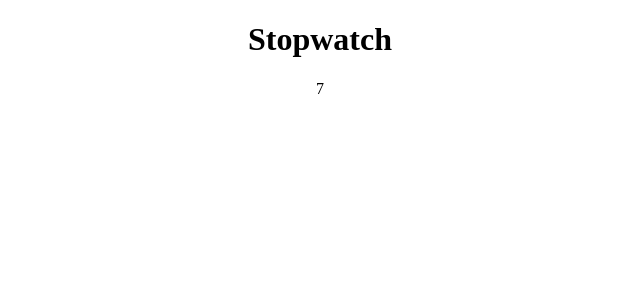
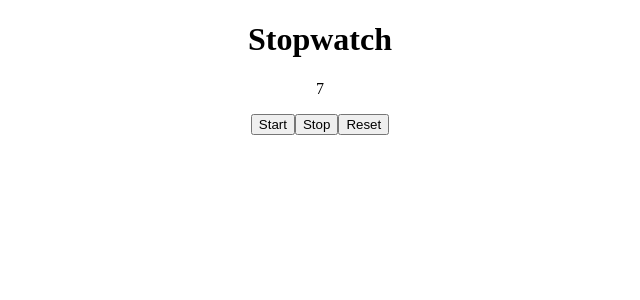
Before and after one commit to rayalva407/Stopwatch, a React (Create React App) app: page / in a window 1280 px wide. Shown: the top 300 px of the page, without its empty margins (320-960 px from the left). Built offline with nearby package versions, Linux system fonts and the light colour scheme.

Commit message:
adds buttons for stopwatch

```diff
--- a/src/App.js
+++ b/src/App.js
@@ -4,11 +4,12 @@ import Stopwatch from './components/Stopwatch'
 
 function App() {
 
-  const [count, setCount] = useState(0)
+  const [seconds, setSeconds] = useState(0)
+  const [start, setStart] = useState(false)
 
   useEffect(() => {
     const stopwatch = setInterval(() => {
-      setCount(count + 1);
+      setSeconds(seconds + 1);
     }, 1000);
 
     return() => clearInterval(stopwatch)
@@ -17,7 +18,7 @@ function App() {
   return (
     <div className="App">
       <h1>Stopwatch</h1>
-      <Stopwatch count={count} />
+      <Stopwatch seconds={seconds} start={start} setSeconds={setSeconds} setStart={setStart} />
     </div>
   );
 }
--- a/src/components/Stopwatch.js
+++ b/src/components/Stopwatch.js
@@ -1,10 +1,15 @@
-import React, { useState, useEffect } from 'react'
+import React from 'react'
 
-function Stopwatch({ count }) {
+function Stopwatch({ seconds, setSeconds, setStart }) {
 
   return (
     <div>
-      <p>{count}</p>
+      <p>{seconds}</p>
+      <div>
+        <button onClick={() => setStart(true)}>Start</button>
+        <button onClick={() => setStart(false)}>Stop</button>
+        <button onClick={() => setSeconds(0)}>Reset</button>
+      </div>
     </div>
   )
 }
```
